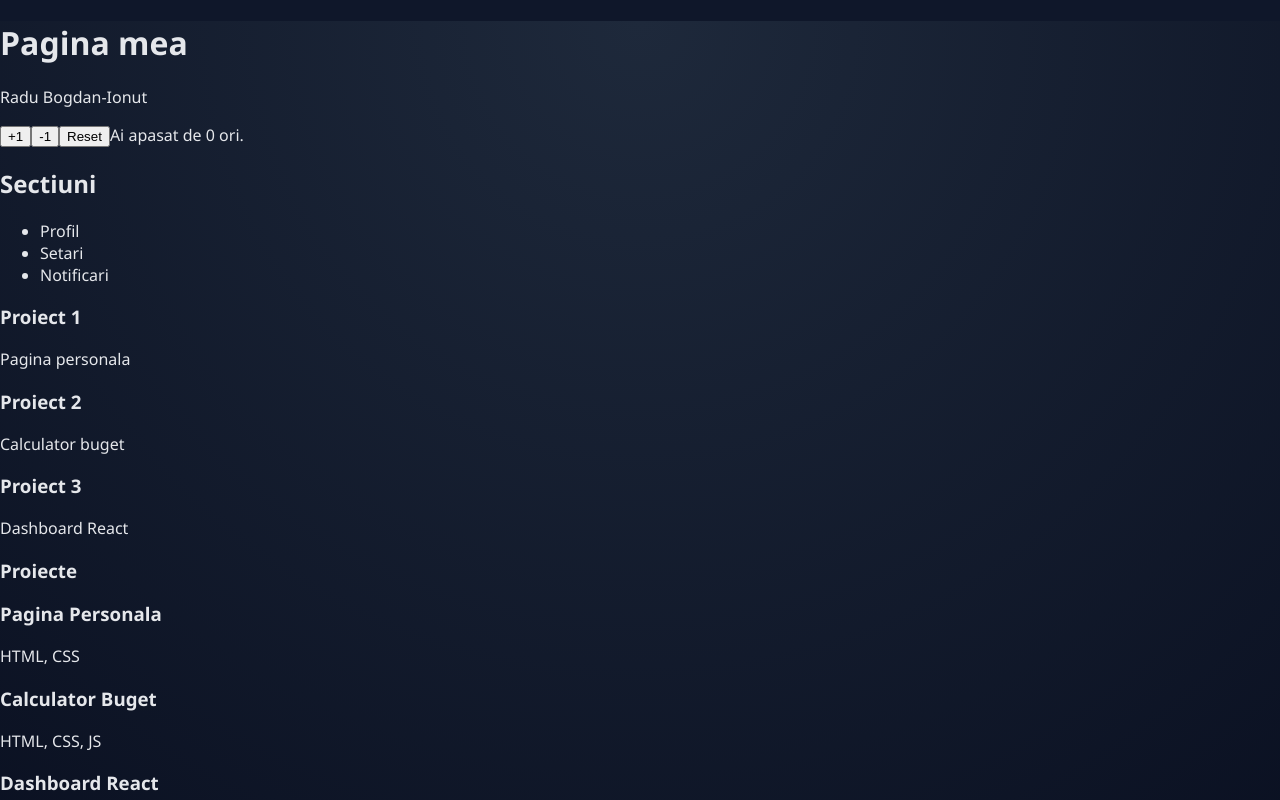
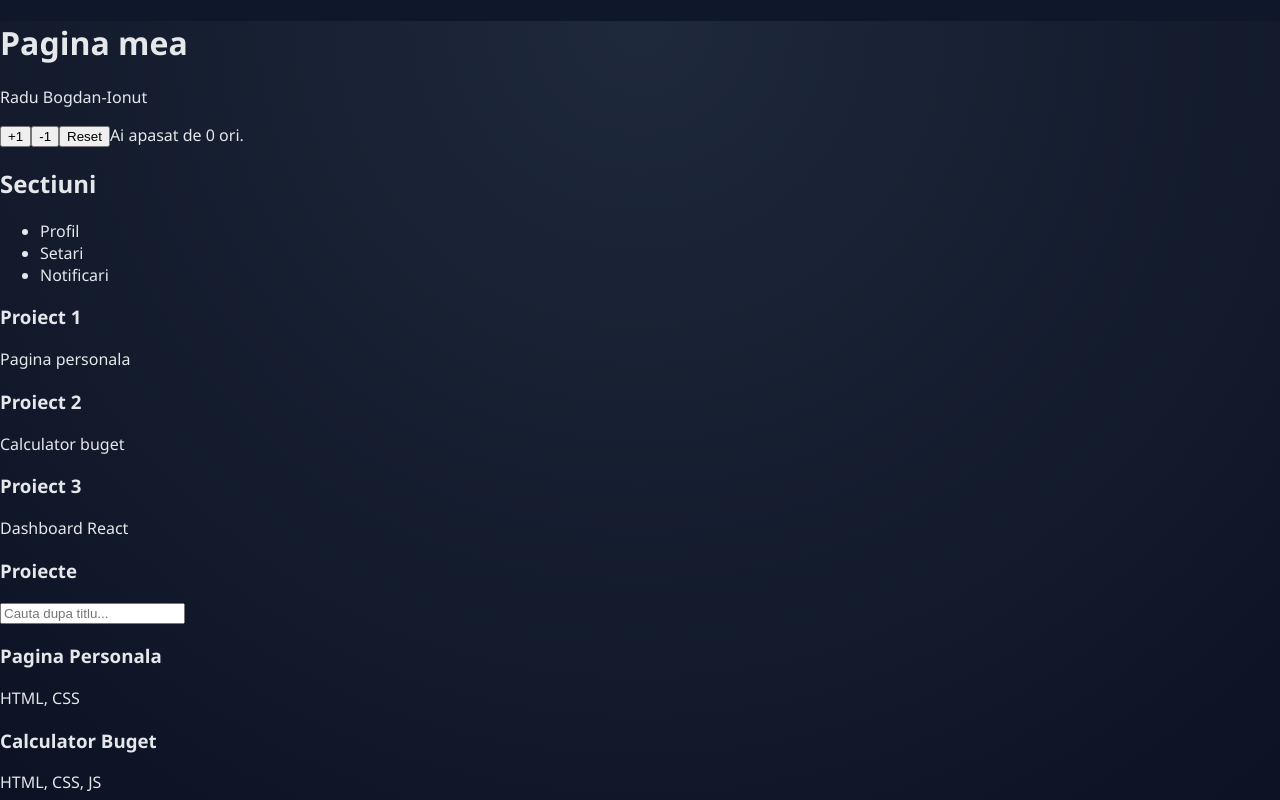
Before and after one commit to hawkqp68/proiect-web, a React (Vite) app: page /projects in a window 1280 px wide. Shown: the top 800 px of the page. Built offline with nearby package versions, Linux system fonts and the light colour scheme.

Commit message:
filtrare proiecte

```diff
--- a/src/ProjectsList.jsx
+++ b/src/ProjectsList.jsx
@@ -5,6 +5,7 @@
  const [projects, setProjects] = useState([]);
  const [loading, setLoading] = useState(true);
  const [error, setError]= useState(null);
+ const [search, setSearch] = useState('');
 
  useEffect(function() {
  fetch('/data/projects.json')
@@ -34,7 +35,15 @@
  return (
  <div>
  <h3>Proiecte</h3>
- {projects.map(function(project) {
+ <input
+ type="text"
+ placeholder="Cauta dupa titlu..."
+ value={search}
+ onChange={function(e) { setSearch(e.target.value); }}
+ />
+ {projects.filter(function(p) {
+ return p.title.toLowerCase().includes(search.toLowerCase());
+ }).map(function(project) {
  return <Card key={project.id} title={project.title} description={project.tech} />;
  })}
  </div>
```
